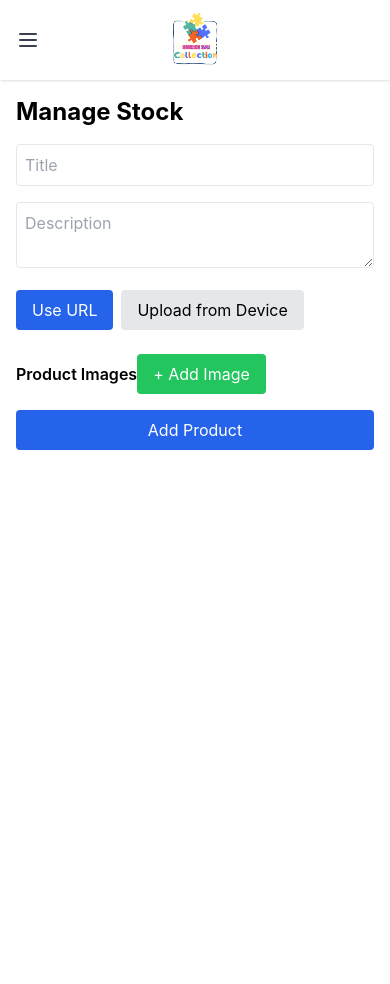
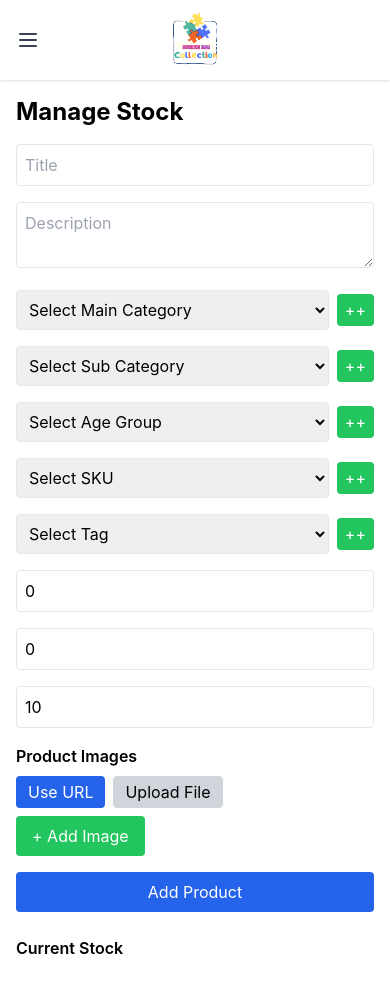
Before and after one commit to ShindeNikhil8/shop_app_Hosting, a React (Create React App) app in the folder frontend/: page /owner/stock in a window 390 px wide. Before the commit the page ends 844 px from the top, so only its background shows below. Built offline with nearby package versions, Linux system fonts and the light colour scheme.

Commit message:
Final update: owner stock

```diff
--- a/frontend/src/customer/pages/OwnerStock.jsx
+++ b/frontend/src/customer/pages/OwnerStock.jsx
@@ -100,8 +100,8 @@ const OwnerStock = () => {
       const urlImages = images.filter(img => img.type === "url").map(img => img.data);
       const fileImages = images.filter(img => img.type === "file");
 
-      urlImages.forEach(url => form.append("images[]", url)); // backend will accept URLs directly
-      fileImages.forEach(f => form.append("images", f.data)); // backend will upload to Cloudinary
+      urlImages.forEach(url => form.append("images[]", url));
+      fileImages.forEach(f => form.append("images", f.data));
 
       if (editingId) {
         await axios.patch(`https://shop-app-hosting.vercel.app/api/products/${editingId}`, form, {
@@ -138,9 +138,7 @@ const OwnerStock = () => {
     });
 
     setEditingId(product._id);
-    setImages(
-      product.images?.map(img => ({ type: "url", data: img.url || img })) || []
-    );
+    setImages(product.images?.map(img => ({ type: "url", data: img.url || img })) || []);
   };
 
   const handleDelete = async (id) => {
@@ -184,33 +182,67 @@ const OwnerStock = () => {
         <input name="title" placeholder="Title" value={formData.title} onChange={handleChange} className="border p-2 rounded w-full"/>
         <textarea name="desc" placeholder="Description" value={formData.desc} onChange={handleChange} className="border p-2 rounded w-full"/>
 
-        {/* Category, Subcategory, Age Group, SKU, Tag, Price, OldPrice, Stock (same as before) */}
-        {/* ... same as your current code ... */}
-
-        {/* Image Mode Toggle */}
-        <div className="flex gap-2 mt-2">
-          <button
-            type="button"
-            onClick={() => setImageMode("url")}
-            className={`px-4 py-2 rounded ${imageMode === "url" ? "bg-blue-600 text-white" : "bg-gray-200"}`}
-          >
-            Use URL
-          </button>
-          <button
-            type="button"
-            onClick={() => setImageMode("device")}
-            className={`px-4 py-2 rounded ${imageMode === "device" ? "bg-blue-600 text-white" : "bg-gray-200"}`}
-          >
-            Upload from Device
-          </button>
+        {/* Main Category */}
+        <div className="flex gap-2 items-center">
+          <select name="mainCategory" value={formData.mainCategory} onChange={handleChange} className="border p-2 rounded flex-1">
+            <option value="">Select Main Category</option>
+            {Object.keys(categories).map((c) => <option key={c} value={c}>{c}</option>)}
+          </select>
+          <button type="button" onClick={() => handleAddOption("Main Category")} className="bg-green-500 text-white px-2 py-1 rounded">++</button>
         </div>
 
-        {/* Images Section */}
-        <div className="space-y-2 mt-2">
+        {/* Sub Category */}
+        <div className="flex gap-2 items-center">
+          <select name="subCategory" value={formData.subCategory} onChange={handleChange} className="border p-2 rounded flex-1">
+            <option value="">Select Sub Category</option>
+            {formData.mainCategory && categories[formData.mainCategory]?.map((s) => <option key={s} value={s}>{s}</option>)}
+          </select>
+          <button type="button" onClick={() => handleAddOption("Sub Category")} className="bg-green-500 text-white px-2 py-1 rounded">++</button>
+        </div>
+
+        {/* Age Group */}
+        <div className="flex gap-2 items-center">
+          <select name="ageGroup" value={formData.ageGroup} onChange={handleChange} className="border p-2 rounded flex-1">
+            <option value="">Select Age Group</option>
+            {ageGroups.map((a) => <option key={a} value={a}>{a}</option>)}
+          </select>
+          <button type="button" onClick={() => handleAddOption("Age Group")} className="bg-green-500 text-white px-2 py-1 rounded">++</button>
+        </div>
+
+        {/* SKU */}
+        <div className="flex gap-2 items-center">
+          <select name="sku" value={formData.sku} onChange={handleChange} className="border p-2 rounded flex-1">
+            <option value="">Select SKU</option>
+            {skuOptions.map((s) => <option key={s} value={s}>{s}</option>)}
+          </select>
+          <button type="button" onClick={() => handleAddOption("SKU")} className="bg-green-500 text-white px-2 py-1 rounded">++</button>
+        </div>
+
+        {/* Tag */}
+        <div className="flex gap-2 items-center">
+          <select name="tag" value={formData.tag} onChange={handleChange} className="border p-2 rounded flex-1">
+            <option value="">Select Tag</option>
+            {tags.map((t) => <option key={t} value={t}>{t}</option>)}
+          </select>
+          <button type="button" onClick={() => handleAddOption("Tag")} className="bg-green-500 text-white px-2 py-1 rounded">++</button>
+        </div>
+
+        <input name="price" placeholder="Price" type="number" value={formData.price} onChange={handleChange} className="border p-2 rounded w-full"/>
+        <input name="oldPrice" placeholder="Old Price" type="number" value={formData.oldPrice} onChange={handleChange} className="border p-2 rounded w-full"/>
+        <input name="stock" placeholder="Stock" type="number" value={formData.stock} onChange={handleChange} className="border p-2 rounded w-full"/>
+
+        {/* Image Section */}
+        <div className="space-y-2">
           <label className="font-semibold">Product Images</label>
+
+          <div className="flex gap-2">
+            <button type="button" onClick={() => setImageMode("url")} className={`px-3 py-1 rounded ${imageMode==="url"?"bg-blue-600 text-white":"bg-gray-300"}`}>Use URL</button>
+            <button type="button" onClick={() => setImageMode("device")} className={`px-3 py-1 rounded ${imageMode==="device"?"bg-blue-600 text-white":"bg-gray-300"}`}>Upload File</button>
+          </div>
+
           {images.map((img, idx) => (
             <div key={idx} className="flex gap-2 items-center">
-              {imageMode === "url" ? (
+              {imageMode === "url" && (
                 <input
                   type="text"
                   placeholder={`Image URL ${idx + 1}`}
@@ -218,39 +250,44 @@ const OwnerStock = () => {
                   onChange={(e) => handleImageChange(idx, e.target.value)}
                   className="border p-2 rounded flex-1"
                 />
-              ) : (
-                <input type="file" accept="image/*" onChange={(e) => handleFileUpload(e, idx)} className="flex-1"/>
               )}
-
-              {/* Live Preview */}
-              {img.data && (
-                <img
-                  src={img.type === "url" ? img.data : URL.createObjectURL(img.data)}
-                  alt={`Preview ${idx + 1}`}
-                  className="w-16 h-16 object-contain rounded border"
-                  onError={(e) => { e.target.src = "https://via.placeholder.com/64?text=No+Image"; }}
-                />
+              {imageMode === "device" && (
+                <input type="file" onChange={(e) => handleFileUpload(e, idx)} className="flex-1"/>
               )}
-
-              <button type="button" onClick={() => setImages(images.filter((_, i) => i !== idx))} className="bg-red-500 text-white px-2 py-1 rounded">Delete</button>
+              {img.data && <img src={img.type==="file"?URL.createObjectURL(img.data):img.data} alt="Preview" className="w-16 h-16 object-contain rounded border"/>}
+              <button type="button" onClick={() => setImages(images.filter((_, i) => i!==idx))} className="bg-red-500 text-white px-2 py-1 rounded">Delete</button>
             </div>
           ))}
 
-          <button type="button" onClick={() => setImages([...images, { type: imageMode, data: "" }])} className="bg-green-500 text-white px-4 py-2 rounded mt-2">
-            + Add Image
-          </button>
+          <button type="button" onClick={() => setImages([...images, { type: imageMode, data: "" }])} className="bg-green-500 text-white px-4 py-2 rounded mt-2">+ Add Image</button>
         </div>
 
         <div className="flex gap-2">
-          <button onClick={handleSubmit} className="bg-blue-600 text-white px-4 py-2 rounded flex-1">
-            {editingId ? "Update Product" : "Add Product"}
-          </button>
+          <button onClick={handleSubmit} className="bg-blue-600 text-white px-4 py-2 rounded flex-1">{editingId?"Update Product":"Add Product"}</button>
           {editingId && <button onClick={resetForm} className="bg-gray-500 text-white px-4 py-2 rounded flex-1">Cancel</button>}
         </div>
       </div>
 
-      {/* Product List (same as before) */}
-      {/* ... */}
+      {/* Product List */}
+      <h2 className="font-semibold mb-2">Current Stock</h2>
+      <div className="grid grid-cols-1 md:grid-cols-3 lg:grid-cols-4 gap-4">
+        {products.map((p) => (
+          <div key={p._id} className="border p-2 rounded shadow flex flex-col justify-between">
+            <h3 className="font-bold">{p.title}</h3>
+            <p>Stock: {p.stock}</p>
+            <p>Price: ₹{p.price}</p>
+            <div className="flex flex-wrap gap-2">
+              {p.images?.map((img, idx) => (
+                <img key={idx} src={img.url || img} alt={p.title} className="w-16 h-16 object-cover rounded"/>
+              ))}
+            </div>
+            <div className="flex gap-2 mt-2">
+              <button onClick={() => handleEdit(p)} className="bg-blue-600 text-white p-1 rounded flex-1">Edit</button>
+              <button onClick={() => handleDelete(p._id)} className="bg-red-600 text-white p-1 rounded flex-1">Delete</button>
+            </div>
+          </div>
+        ))}
+      </div>
     </div>
   );
 };
```
